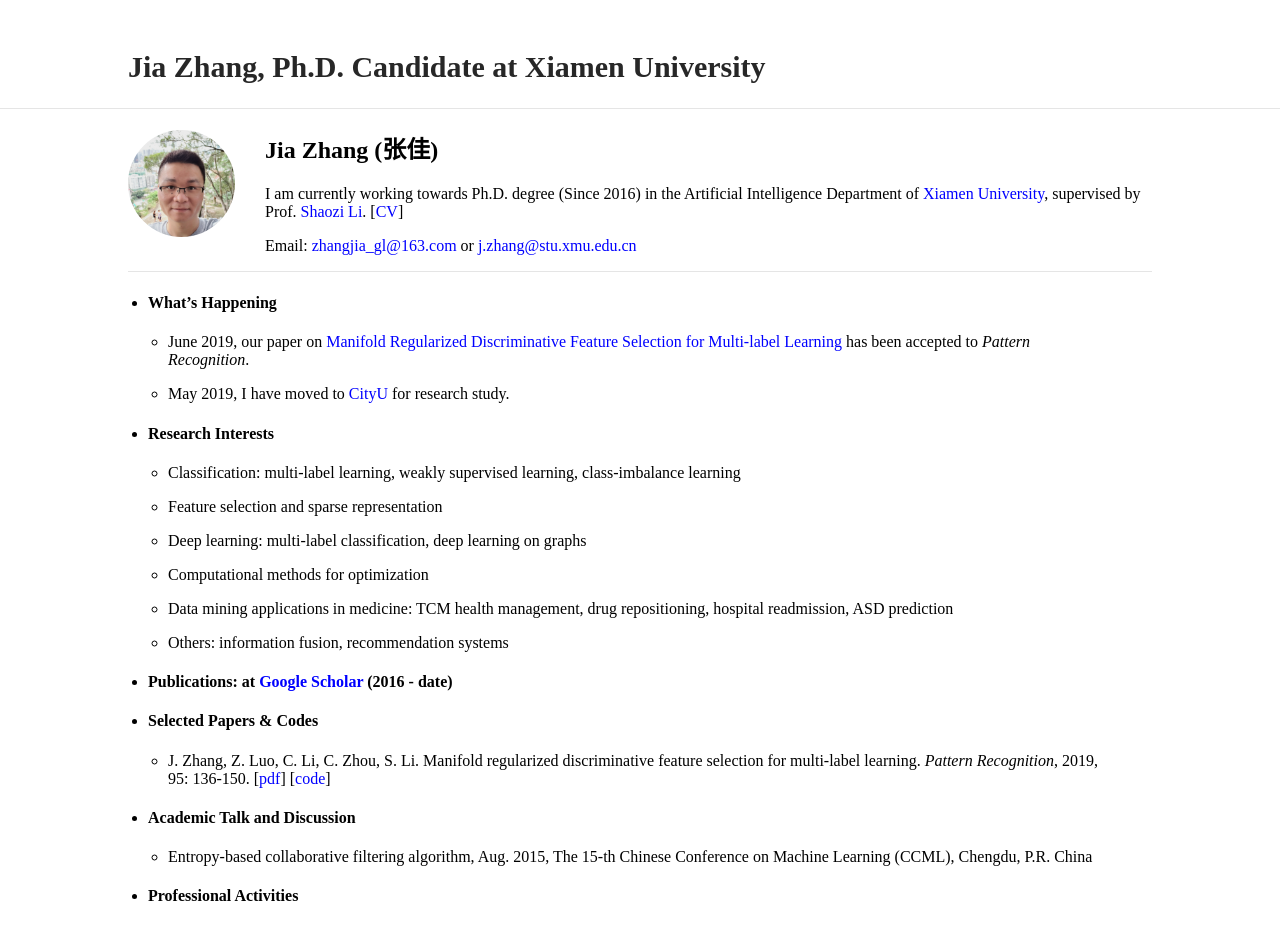
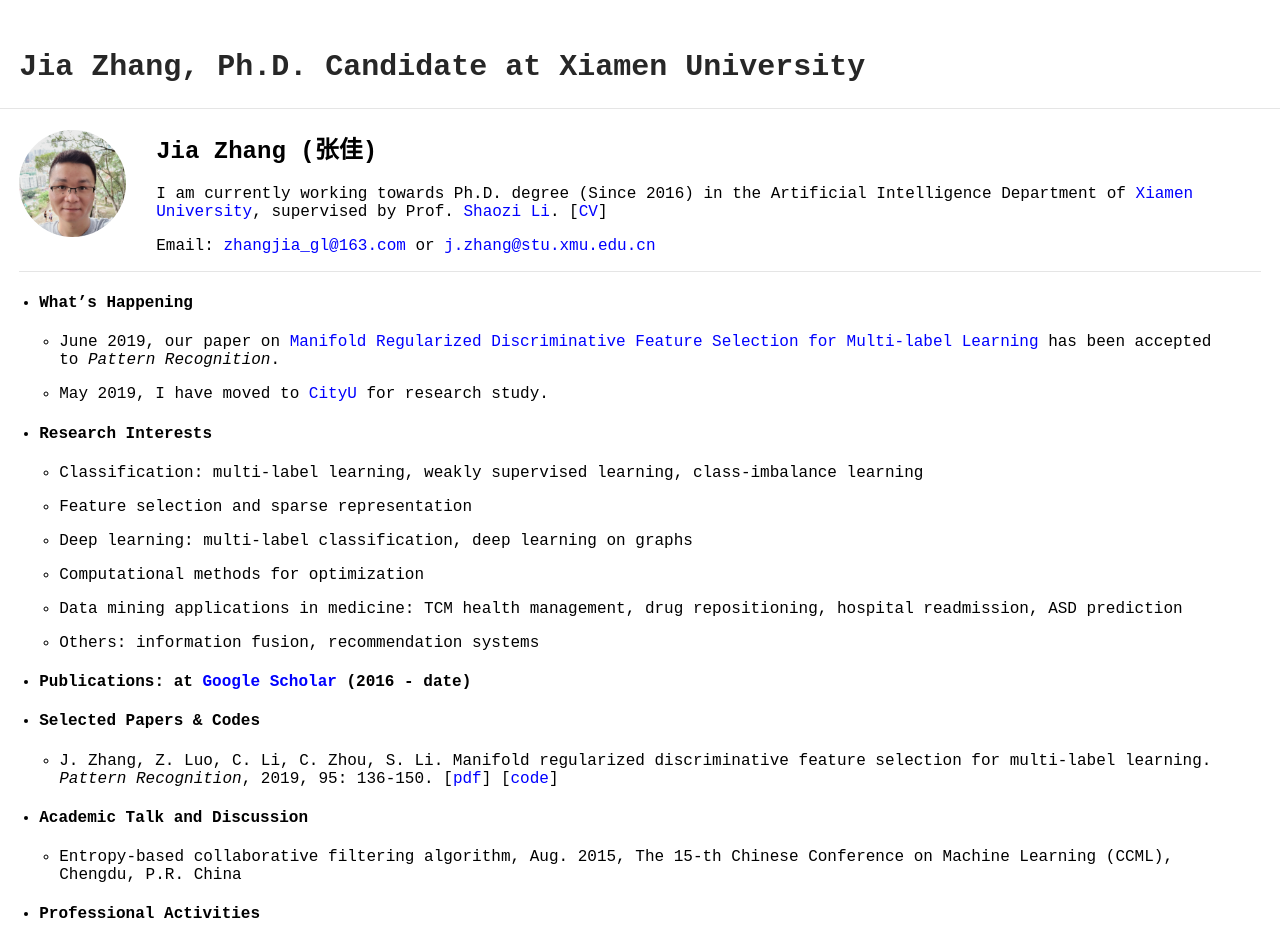
Before and after one commit to jiazhang-ml/jiazhang-ml.github.io, a Jekyll site: the page built from index.md, in a window 1280 px wide. Shown: the top 927 px of the page. Built offline with Jekyll 4.4.1, drawn with Linux system fonts in a browser that asks for light colours.

Commit message:
Update _style.scss

```diff
--- a/_sass/_style.scss
+++ b/_sass/_style.scss
@@ -11,7 +11,7 @@ html {
 }
 body {
     margin: 0;
-    font-family:"Times New Roman";
+    font-family:"Courier New";
     font-size: 100%;
     height: 100%;
 }
@@ -34,7 +34,7 @@ hr {
  */
 
 #author-name {
-    font-family:"Times New Roman";
+    font-family:"Courier New";
     font-weight:bold;
     font-size: 30px;
     color: #272727;
@@ -68,7 +68,7 @@ hr {
 /* Divs */
 
 .container {
-    max-width: 80%;
+    max-width: 97%;
     margin: auto;
 }
 .wrapper {
```
